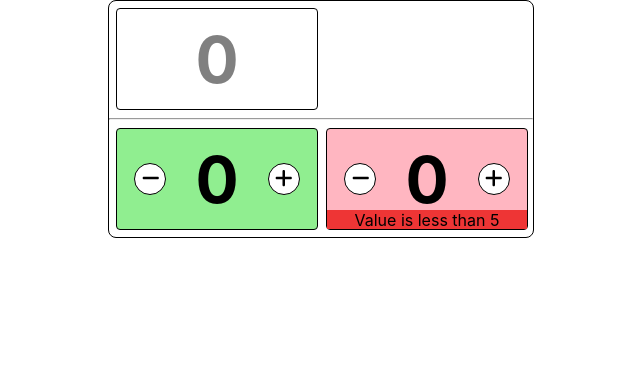
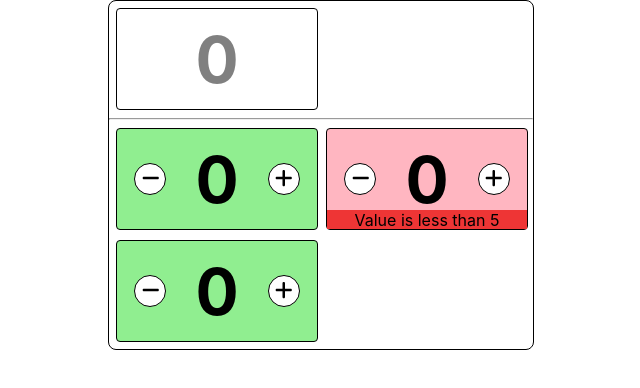
Before and after one commit to AKAlexsey/second_exercise, a React (Create React App) app: page / in a window 1280 px wide. Shown: the top 388 px of the page, without its empty margins (319-959 px from the left). Built offline with nearby package versions, Linux system fonts and the light colour scheme.

Commit message:
#add_global_context fixed problem with memorization of the increase and decrease functions

```diff
--- a/src/App.js
+++ b/src/App.js
@@ -4,6 +4,7 @@ import { useGlobalContext } from './context';
 
 function App() {
   const { globalState: { indicatorsList, editIndicator } } = useGlobalContext();
+  const { incIndicatorValue, decIndicatorValue } = useGlobalContext();
 
   return (
     <div className='twin_components'>
@@ -14,7 +15,14 @@ function App() {
       <div className='indicators_container'>
         {
           indicatorsList.map((indicatorState, index) => {
-            return (<MetricAlarmIndicator key={index} indicatorState={indicatorState} />)
+            return (
+              <MetricAlarmIndicator
+                key={index}
+                indicatorState={indicatorState}
+                increaseValueFunction={incIndicatorValue}
+                decreaseValueFunction={decIndicatorValue}
+              />
+            )
           })
         }
       </div>
--- a/src/MetricAlarmIndicator.js
+++ b/src/MetricAlarmIndicator.js
@@ -1,6 +1,6 @@
 import React, { useState, useEffect, useCallback } from 'react';
 import { getPredicateFunction } from './metricAlarmContext';
-import { useGlobalContext } from './context';
+// import { useGlobalContext } from './context';
 
 import { FontAwesomeIcon } from '@fortawesome/react-fontawesome';
 import { faPlus, faMinus } from '@fortawesome/free-solid-svg-icons';
@@ -12,20 +12,12 @@ const alarmFunction = (state) => {
 };
 
 function MetricAlarmIndicator(props) {
-  const { incIndicatorValue, decIndicatorValue } = useGlobalContext();
-  const { indicatorState, edit = false } = props;
+  // const { incIndicatorValue, decIndicatorValue } = useGlobalContext();
+  const { indicatorState, edit = false, increaseValueFunction, decreaseValueFunction } = props;
   const { id, value, sign, limitValue, alarmMessage } = indicatorState;
 
   const [alarm, setAlarm] = useState(alarmFunction(indicatorState));
   const [editMode, setEditMode] = useState(edit);
-
-  const increaseButtonCallback = useCallback(() => {
-    incIndicatorValue(id);
-  }, [value])
-
-  const decreaseButtonCallback = useCallback(() => {
-    decIndicatorValue(id);
-  }, [value]);
 
   useEffect(
     () => {
@@ -46,7 +38,7 @@ function MetricAlarmIndicator(props) {
     return (
       <div className={alarm ? 'metric_alarm_indicator run_indicator_alarm' : 'metric_alarm_indicator indicator_ok'}>
         <div className="value_change_button_container">
-          <button type='button' className='value_change_button' onClick={decreaseButtonCallback}>
+          <button type='button' className='value_change_button' onClick={() => decreaseValueFunction(id)}>
             <FontAwesomeIcon icon={faMinus} />
           </button>
         </div>
@@ -54,7 +46,7 @@ function MetricAlarmIndicator(props) {
           {value}
         </div>
         <div className="value_change_button_container">
-          <button type='button' className='value_change_button' onClick={increaseButtonCallback} >
+          <button type='button' className='value_change_button' onClick={() => increaseValueFunction(id)} >
             <FontAwesomeIcon icon={faPlus} />
           </button>
         </div>
--- a/src/twinComponentsContext.js
+++ b/src/twinComponentsContext.js
@@ -3,22 +3,30 @@ import { makeMetricAlarmIndicatorState } from "./metricAlarmContext";
 const makeTwinComponentsState = () => {
     const indicatorsList = [
         makeMetricAlarmIndicatorState({ id: 1, value: 0, sign: '>', limitValue: 2 }),
-        makeMetricAlarmIndicatorState({ id: 2, value: 0, sign: '<', limitValue: 5 })
+        makeMetricAlarmIndicatorState({ id: 2, value: 0, sign: '<', limitValue: 5 }),
+        makeMetricAlarmIndicatorState({ id: 3, value: 0, sign: '>', limitValue: 3 })
     ];
-    const currentMaxId = 2;
+    const currentMaxId = 3;
 
     return { indicatorsList, currentMaxId };
 }
 
-const addIndicator = (state, newIndicator) => {
-    const { id } = newIndicator;
-    const { indicatorsList } = state ;
+const addIndicator = (state, newIndicatorParams) => {
+    const { indicatorsList } = state;
+    const newIndicatorId = newIndicatorId(state);
+    const newIndicator = { ...newIndicatorParams, id: newIndicatorId }
 
-    return { ...state, currentMaxId: id, indicatorsList: indicatorsList.concat(newIndicator) };
+    return { ...state, currentMaxId: newIndicatorId, indicatorsList: indicatorsList.concat(newIndicator) };
+}
+
+const delIndicator = (state, deleteId) => {
+    const { indicatorsList } = state;
+
+    return { ...state, indicatorsList: indicatorsList.filter(({ id }) => deleteId === id ) };
 }
 
 const newIndicatorId = (state) => {
-    const { currentMaxId } = state ;
+    const { currentMaxId } = state;
 
     return currentMaxId + 1;
 }
```
Also changed, not shown: src/context.js (line endings or trailing spaces).
